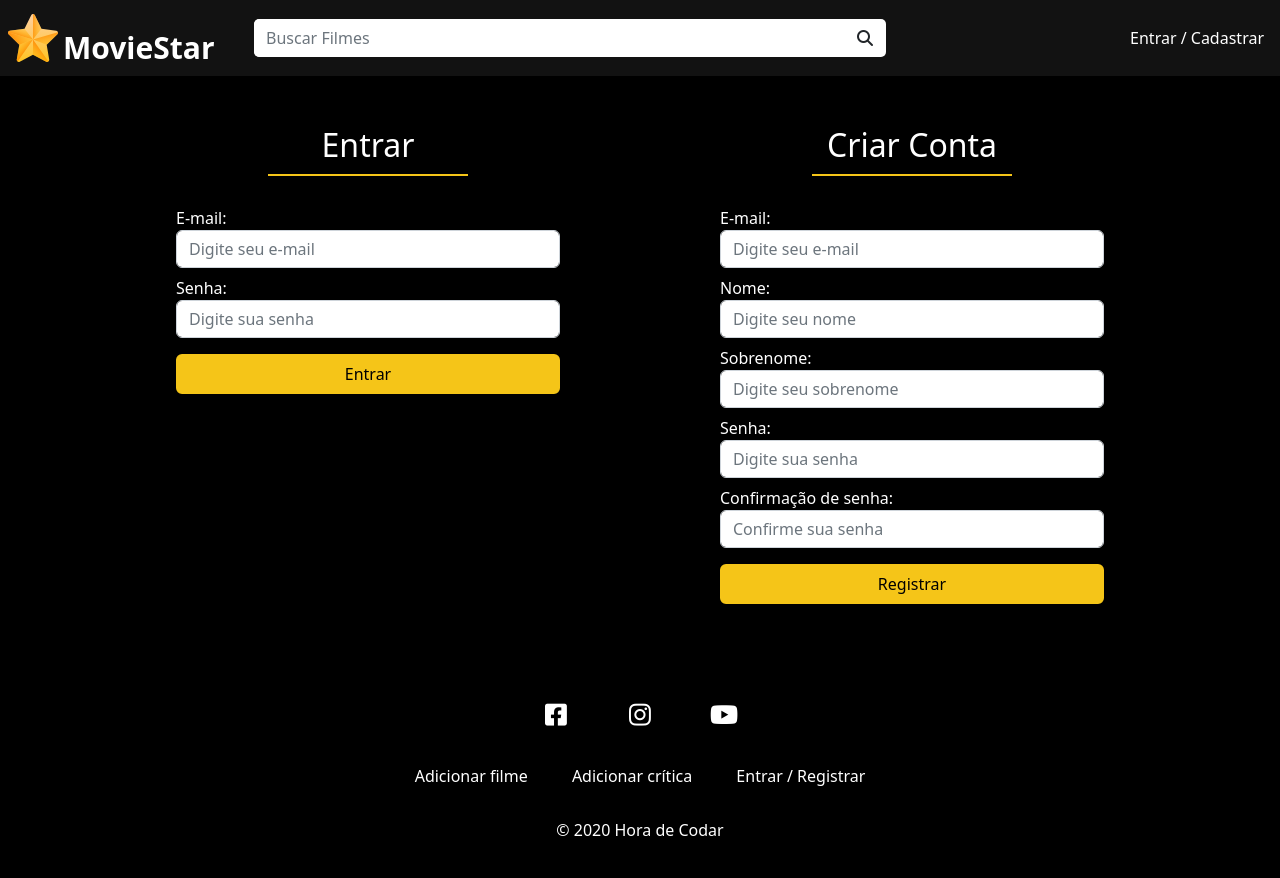
After one commit to KarolinaBraccialli/movie-star, a PHP site: page /auth.php in a window 1280 px wide. The commit adds this page. Run offline with PHP 8.4, Linux system fonts and the light colour scheme.

Commit message:
Criação e estilização da página login/registro

```diff
--- /dev/null
+++ b/auth.php
@@ -0,0 +1,56 @@
+<?php
+require_once("templates/header.php");
+?>
+<div id="main-container" class="container-fluid">
+    <div class="col-md-12">
+        <div class="row" id="auth-row">
+            <div class="col-md-4" id="login-container">
+                <h2>Entrar</h2>
+                <form action="<?= $BASE_URL ?>auth_process.php" method="POST">
+                    <input type="hidden" name="type" value="login">
+                    <div class="form-group">
+                        <label for="email">E-mail:</label>
+                        <input type="email" class="form-control" id="email" name="email" placeholder="Digite seu e-mail">
+                    </div>
+                    <div class="form-group mt-2">
+                        <label for="password">Senha:</label>
+                        <input type="password" class="form-control" id="password" name="password" placeholder="Digite sua senha">
+                    </div>
+                    <input type="submit" class="btn card-btn mt-3" value="Entrar">
+                </form>
+            </div>
+            <div class="col-md-4" id="register-container">
+                <h2>Criar Conta</h2>
+                <form action="<?= $BASE_URL ?>auth_process.php" method="POST">
+                    <input type="hidden" name="type" value="register">
+                    <div class="form-group">
+                        <label for="email">E-mail:</label>
+                        <input type="email" class="form-control" id="email" name="email" placeholder="Digite seu e-mail">
+                    </div>
+                    <div class="form-group mt-2">
+                        <label for="name">Nome:</label>
+                        <input type="text" class="form-control" id="name" name="name" placeholder="Digite seu nome">
+                    </div>
+                    <div class="form-group mt-2">
+                        <label for="lastname">Sobrenome:</label>
+                        <input type="text" class="form-control" id="lastname" name="lastname" placeholder="Digite seu sobrenome">
+                    </div>
+                    <div class="form-group mt-2">
+                        <label for="password">Senha:</label>
+                        <input type="password" class="form-control" id="password" name="password" placeholder="Digite sua senha">
+                    </div>
+                    <div class="form-group mt-2">
+                        <label for="confirmpassword">Confirmação de senha:</label>
+                        <input type="password" class="form-control" id="confirmpassword" name="confirmpassword" placeholder="Confirme sua senha">
+                    </div>
+                    <input type="submit" class="btn card-btn mt-3" value="Registrar">
+                </form>
+            </div>
+        </div>
+    </div>
+
+</div>
+
+<?php
+require_once("templates/footer.php");
+?>
--- a/css/style.css
+++ b/css/style.css
@@ -1,13 +1,13 @@
 /* Navbar */
-.navbar-brand{
+.navbar-brand {
     position: relative;
 }
 
-#logo{
+#logo {
     width: 50px;
 }
 
-#moviestar-title{
+#moviestar-title {
     color: #FFF;
     position: absolute;
     bottom: -2px;
@@ -16,12 +16,12 @@
     font-weight: bold;
 }
 
-#main-navbar{
+#main-navbar {
     background-color: #121212;
 
 }
 
-#search-form{
+#search-form {
     margin: 0 auto;
     background-color: #FFF;
     border-radius: 5px;
@@ -29,44 +29,105 @@
     margin-left: 180px;
 }
 
-#search-form .form-control{
+#search-form .form-control {
     border: none;
     width: 90%;
     box-shadow: none;
 }
 
-#navbar{
+#navbar {
     min-width: 30%;
 }
 
-.navbar-nav{
+.navbar-nav {
     justify-content: flex-end;
     width: 100%;
 }
 
-.navbar-nav .nav-link{
+.navbar-nav .nav-link {
     color: #FFF;
     transition: .5s;
 }
 
-.navbar-nav .nav-link:hover{
+.navbar-nav .nav-link:hover {
     color: #999;
 }
 
-.bold{
+.bold {
     font-weight: bold;
 }
 
+/* Msg */
+
+.msg-container {
+    background-color: #000;
+    padding: 15px;
+}
+
+.msg {
+    width: 60%;
+    margin: 0 auto;
+    padding: 10px;
+    border: solid 1px #000;
+    text-align: center;
+}
+
+.msg.error {
+    color: #842029;
+    background-color: #F8D7DA;
+    border-color: #F5C2C7;
+}
+
+.msg.success {
+    color: #0F5132;
+    background-color: #D1E7DD;
+    border-color: #BADBCC;
+}
+
 /* Home */
-#main-container{
+#main-container {
     background-color: #000;
     color: #FFF;
     min-height: 65vh;
     padding: 40px;
 }
 
+/* Login / Registro */
+#auth-row{
+    justify-content: space-evenly;
+}
+
+#login-container h2,
+#register-container h2 {
+    text-align: center;
+    border-bottom: 2px solid #F5C518;
+    width: 200px;
+    margin: 0 auto;
+    padding: 10px;
+}
+
+#login-container form,
+#register-container form {
+    max-width: 400px;
+    margin: 30px auto;
+}
+
+.card-btn{
+    color: #000;
+    background-color: #F5C518;
+    border: 2px solid #F5C518;
+    width: 100%;
+}
+
+.card-btn:hover{
+    color: #F5C518;
+    background-color: transparent;
+    border-color: #F5C518;
+    width: 100%;
+}
+
 /* Footer */
-#footer{
+#footer {
     background-color: #000;
     color: #FFF;
     text-align: center;
@@ -75,18 +136,18 @@
 }
 
 #social-container ul,
-#footer-links-container ul{
+#footer-links-container ul {
     list-style: none;
     padding: 0;
 }
 
 #social-container li,
-#footer-links-container li{
+#footer-links-container li {
     display: inline-block;
     margin: 0 20px;
 }
 
-#social-container li{
+#social-container li {
     height: 40px;
     width: 40px;
     border-radius: 100%;
@@ -94,26 +155,26 @@
     line-height: 3;
 }
 
-#social-container li:hover{
+#social-container li:hover {
     background-color: #333;
 }
 
 #social-container li a,
-#footer-links-container li a{
+#footer-links-container li a {
     color: #FFF;
     transition: .5s;
     text-decoration: none;
 }
 
 #social-container li a:hover,
-#footer-links-container li a:hover{
+#footer-links-container li a:hover {
     color: #999;
 }
 
-#social-container li i{
+#social-container li i {
     font-size: 25px;
 }
 
-#footer-links-container{
+#footer-links-container {
     margin: 30px 0;
 }
--- /dev/null
+++ b/templates/footer.php
@@ -0,0 +1,30 @@
+<footer id="footer">
+        <div id="social-container">
+            <ul>
+                <li>
+                    <a href="#"><i class="fab fa-facebook-square"></i></a>
+                </li>
+                <li>
+                    <a href="#"><i class="fab fa-instagram"></i></a>
+                </li>
+                <li>
+                    <a href="#"><i class="fab fa-youtube"></i></a>
+                </li>
+            </ul>
+        </div>
+        <div id="footer-links-container">
+            <ul>
+                <li><a href="#">Adicionar filme</a></li>
+                <li><a href="#">Adicionar crítica</a></li>
+                <li><a href="#">Entrar / Registrar</a></li>
+            </ul>
+        </div>
+        <p>&copy; 2020 Hora de Codar</p>
+    </footer>
+
+
+
+    <script src="https://cdnjs.cloudflare.com/ajax/libs/twitter-bootstrap/5.2.2/js/bootstrap.js" integrity="sha512-kOoVKvf8oEDRxKl9FLXaT5RpehiXUPGXI4p/n8uKNP8Tml0v31VnpAZNbpMVAOrb82GCKeEBNslNnbOIZ89ZeQ==" crossorigin="anonymous" referrerpolicy="no-referrer"></script>
+</body>
+
+</html>
--- /dev/null
+++ b/templates/header.php
@@ -0,0 +1,71 @@
+<?php
+
+require_once 'globals.php';
+require_once 'db.php';
+
+// print_r($BASE_URL);
+
+$flashMessage = [];
+
+?>
+
+<!DOCTYPE html>
+<html lang="en">
+
+<head>
+    <meta charset="UTF-8">
+    <meta http-equiv="X-UA-Compatible" content="IE=edge">
+    <meta name="viewport" content="width=device-width, initial-scale=1.0">
+    <title>MovieStar</title>
+    <link rel="short icon" href="<?= $BASE_URL ?>img/moviestar.ico">
+    <link rel="stylesheet" href="https://cdnjs.cloudflare.com/ajax/libs/twitter-bootstrap/5.2.2/css/bootstrap.css" integrity="sha512-+QrNe4Kul4TNKwDK+EJM71C9z5I9I/iYLEIJPYTfmXouMSU8tkayWYnOsAKjDAaOOH21+MS747IPTYcD+2euuQ==" crossorigin="anonymous" referrerpolicy="no-referrer" />
+    <link rel="stylesheet" href="https://cdnjs.cloudflare.com/ajax/libs/font-awesome/6.2.0/css/all.min.css" integrity="sha512-xh6O/CkQoPOWDdYTDqeRdPCVd1SpvCA9XXcUnZS2FmJNp1coAFzvtCN9BmamE+4aHK8yyUHUSCcJHgXloTyT2A==" crossorigin="anonymous" referrerpolicy="no-referrer" />
+    <link rel="stylesheet" href="<?= $BASE_URL ?>css/style.css">
+</head>
+
+<body>
+    <header>
+        <nav id="main-navbar" class="navbar navbar-expand-lg p-2">
+            <a href="<?= $BASE_URL ?>" class="navbar-brand">
+                <img src="<?= $BASE_URL ?>img/logo.svg" alt="MovieStar" id="logo">
+                <span id="moviestar-title">MovieStar</span>
+            </a>
+            <button class="navbar-toggler" type="button" data-toggle="collapse" data-target="#navbar" aria-controls="navbar" aria-expanded="false" aria-label="Toggle navigation">
+                <i class="fas fa-bars"></i>
+            </button>
+            <form action="<?= $BASE_URL ?>search.php" method="GET" id="search-form" class="form-inline my-2 my-lg-0 d-flex justify-content-between">
+                <input type="text" name="q" id="search" class="form-control mr-sm-2" type="search" placeholder="Buscar Filmes" aria-label="Search">
+                <button class="btn my-2 my-sm-0" type="submit">
+                    <i class="fas fa-search"></i>
+                </button>
+            </form>
+            <div class="collapse navbar-collapse" id="navbar">
+                <ul class="navbar-nav">
+                    <!-- <li class="nav-item">
+                        <a href="<?= $BASE_URL ?>newmovie.php" class="nav-link">
+                            <i class="far fa-plus-square"></i> Incluir Filme
+                        </a>
+                    </li>
+                    <li class="nav-item">
+                        <a href="<?= $BASE_URL ?>" class="nav-link">Meus Filmes</a>
+                    </li>
+                    <li class="nav-item">
+                        <a href="<?= $BASE_URL ?>" class="nav-link bold">
+                        </a>
+                    </li>
+                    <li class="nav-item">
+                        <a href="<?= $BASE_URL ?>" class="nav-link">Sair</a>
+                    </li> -->
+                    <li class="nav-item">
+                        <a href="<?= $BASE_URL ?>auth.php" class="nav-link">Entrar / Cadastrar</a>
+                    </li>
+                </ul>
+            </div>
+        </nav>
+    </header>
+
+    <?php if (!empty($flashMessage['msg'])) : ?>
+        <div class="msg-container">
+            <p class="msg <?= $flashMessage['type'] ?>"><?= $flashMessage['msg'] ?></p>
+        </div>
+    <?php endif; ?>
```
Also changed, not shown: index.php (+6 -92 lines).
